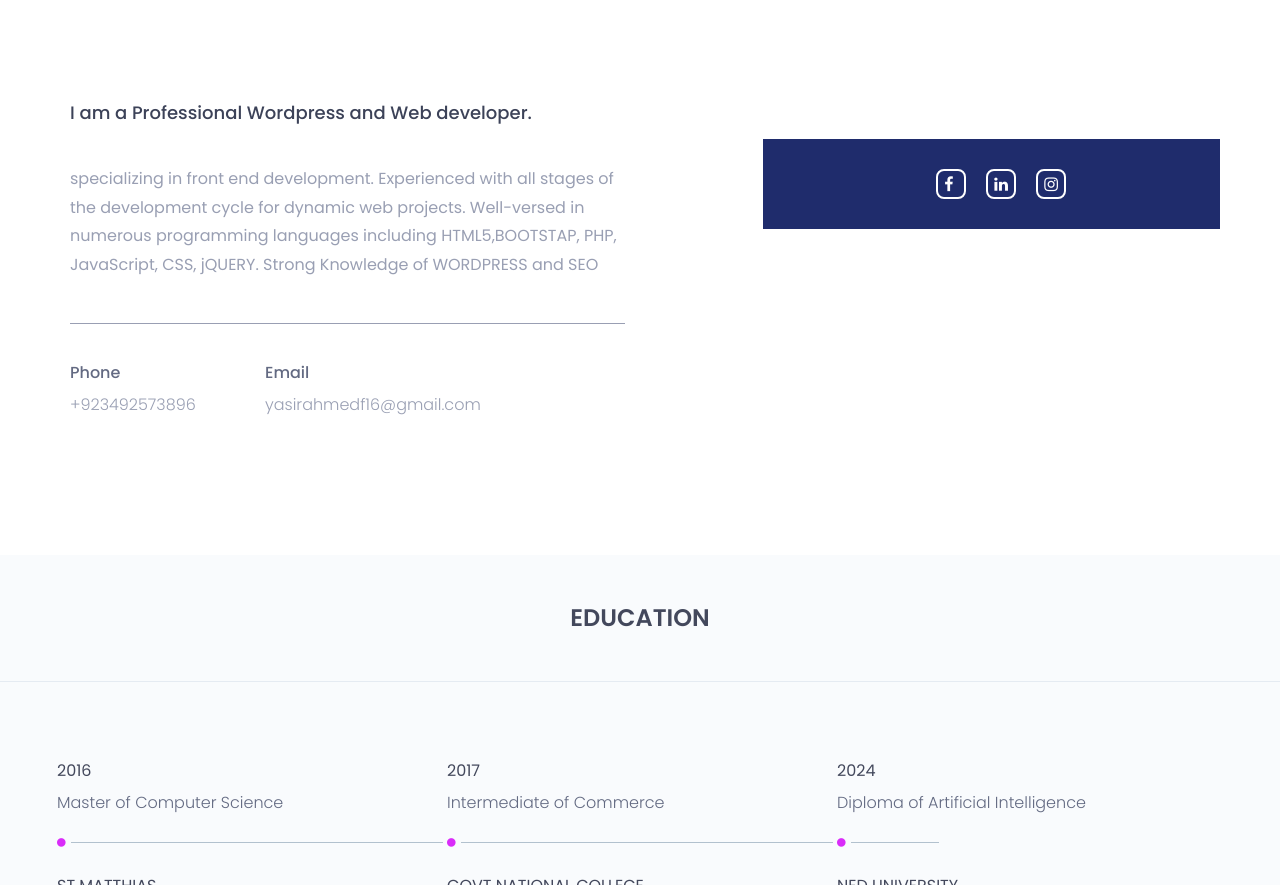
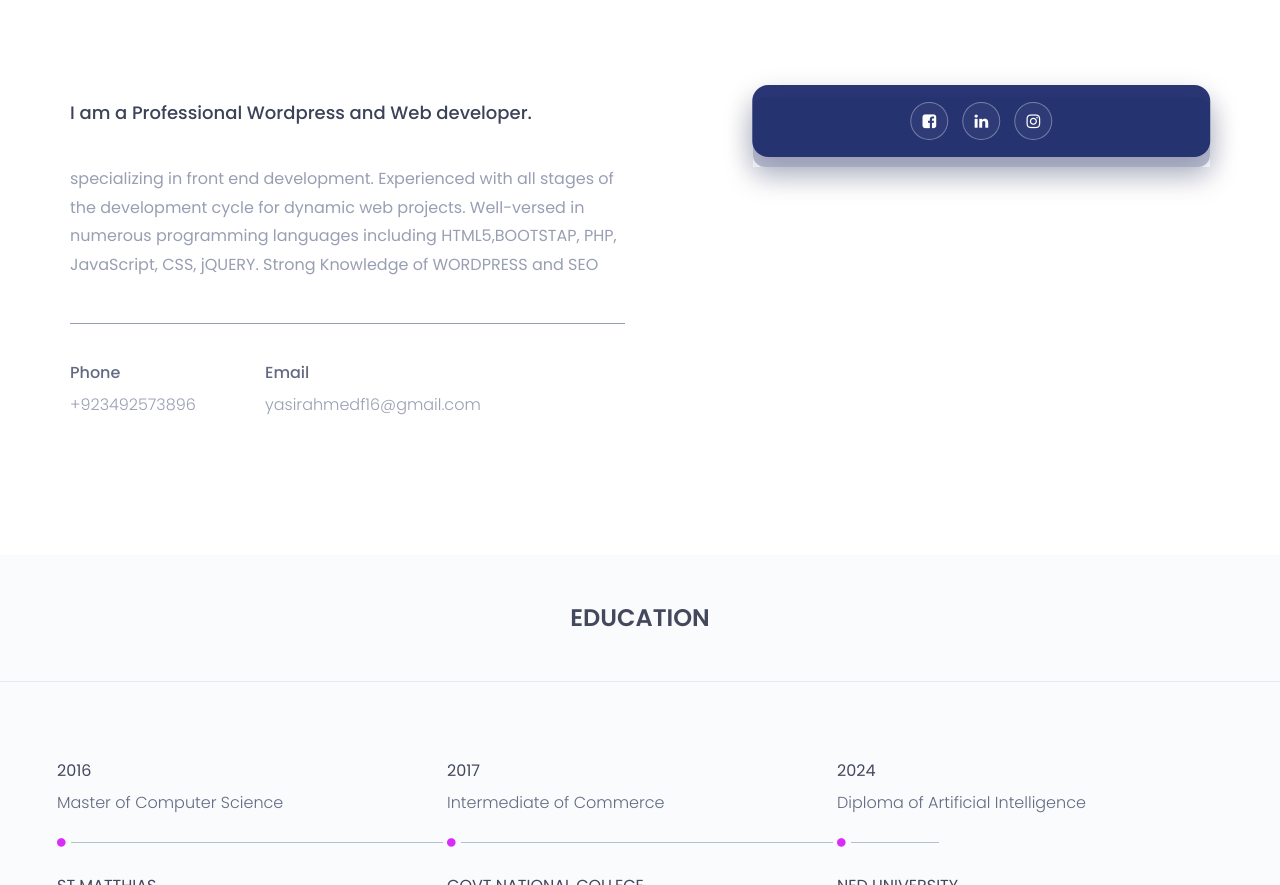
Before and after one commit to yasir29a/Webiste-Portfolio, a website: page index.html in a window 1280 px wide. Shown: the part 1020-1905 px from the top of the page. Drawn offline with nearby package versions, Linux system fonts and the light colour scheme.

Commit message:
Show Facebook profile icon

```diff
--- a/assets/css/style.css
+++ b/assets/css/style.css
@@ -271,58 +271,82 @@ nav.navbar.bootsnav .navbar-toggle i{color: #d92cf9;}
 /*.single-about-txt*/
 
 /*.single-about-img */
-.single-about-img{position: relative;box-shadow: 0 5px 20px rgba(14,25,80,.30);}
+.single-about-img {
+    position: relative;
+    box-shadow: 0 10px 30px rgba(14,25,80,.20);
+    overflow: visible;
+    padding-bottom: 70px;
+}
 .single-about-img:before {
-    position:  absolute;
+    position: absolute;
     content: " ";
     top: 0;
-    left:  0;
-    width: 109%;
-    height:  100%;
-    background: rgba(31,44,108,.3);
+    left: 0;
+    width: 100%;
+    height: 100%;
+    background: rgba(31,44,108,.28);
+    border-radius: 12px;
 }
 .single-about-img img {
     max-width: 500px;
     height: 468px;
+    width: 100%;
+    display: block;
+    border-radius: 12px;
 }
 .about-list-icon {
     display: flex;
     position: absolute;
-    bottom: -132px;
-    left: 10px;
-    width: 109%;
-    height: 90px;
-    object-fit: 10;
-    background: #1f2c6c;
-    flex-wrap: wrap;
-    flex-direction: row;
-    align-content: center;
-    justify-content: space-evenly;
-    object-fit: scale-down;
+    left: 50%;
+    bottom: 10px;
+    transform: translateX(-50%);
+    width: min(92%, 360px);
+    height: 72px;
+    padding: 0 18px;
+    background: rgba(31,44,108,.95);
+    border-radius: 16px;
+    box-shadow: 0 12px 28px rgba(16, 24, 63, 0.25);
+    align-items: center;
+    justify-content: center;
+    z-index: 2;
 }
 /*.ab-list-icon */
 .about-list-icon ul {
     display: flex;
+    align-items: center;
+    justify-content: center;
+    gap: 14px;
+    width: 100%;
+    margin: 0;
 }
-.about-list-icon  ul li a {
-    padding-right: 22px;
-    cursor:pointer;
-    color: #fff;
+.about-list-icon ul li {
+    display: inline-flex;
+    align-items: center;
+    justify-content: center;
 }
 .about-list-icon ul li a {
     cursor: pointer;
     color: #fff;
-    display: inline-block;
-    border: 2px solid;
-    margin-left: 20px;
-    border-radius: 8px;
-    width: 30px;
-    height: 30px;
-    line-height: 28px;
+    display: inline-flex;
+    align-items: center;
+    justify-content: center;
+    border: 1px solid rgba(255,255,255,.35);
+    border-radius: 50%;
+    width: 38px;
+    height: 38px;
+    line-height: 1;
     text-align: center;
+    transition: all 0.3s ease;
+    background: rgba(255,255,255,.04);
+}
+.about-list-icon ul li a:hover {
+    background: #d92cf9;
+    border-color: #d92cf9;
+    transform: translateY(-2px);
 }
 .about-list-icon ul li a i {
-    margin-left: 6px;
+    margin: 0;
+    font-size: 16px;
 }
 /*.ab-list-icon */
 
@@ -936,6 +960,25 @@ span.single-timeline-horizontal.spacial-horizontal-line {width: 88px;}
     .project-content ul {
         grid-template-columns: 1fr;
     }
+
+    .single-about-img {
+        padding-bottom: 74px;
+    }
+
+    .about-list-icon {
+        width: calc(100% - 30px);
+        height: 68px;
+        bottom: 12px;
+    }
+
+    .about-list-icon ul {
+        gap: 10px;
+    }
+
+    .about-list-icon ul li a {
+        width: 34px;
+        height: 34px;
+    }
 }
 .myimg {
     height: 40px;
--- a/index.html
+++ b/index.html
@@ -166,8 +166,8 @@
 								<div class="about-list-icon">
 									<ul>
 										<li>
-											<a href="https://www.facebook.com/yasir.ahmed.790">
-												<i class="fa fa-facebook" aria-hidden="true"></i>
+											<a href="https://www.facebook.com/yasir.ahmed.790/" target="_blank" rel="noopener noreferrer" aria-label="Facebook profile">
+												<i class="fa fa-facebook-square" aria-hidden="true"></i>
 											</a>
 										</li>
 										<li>
```
